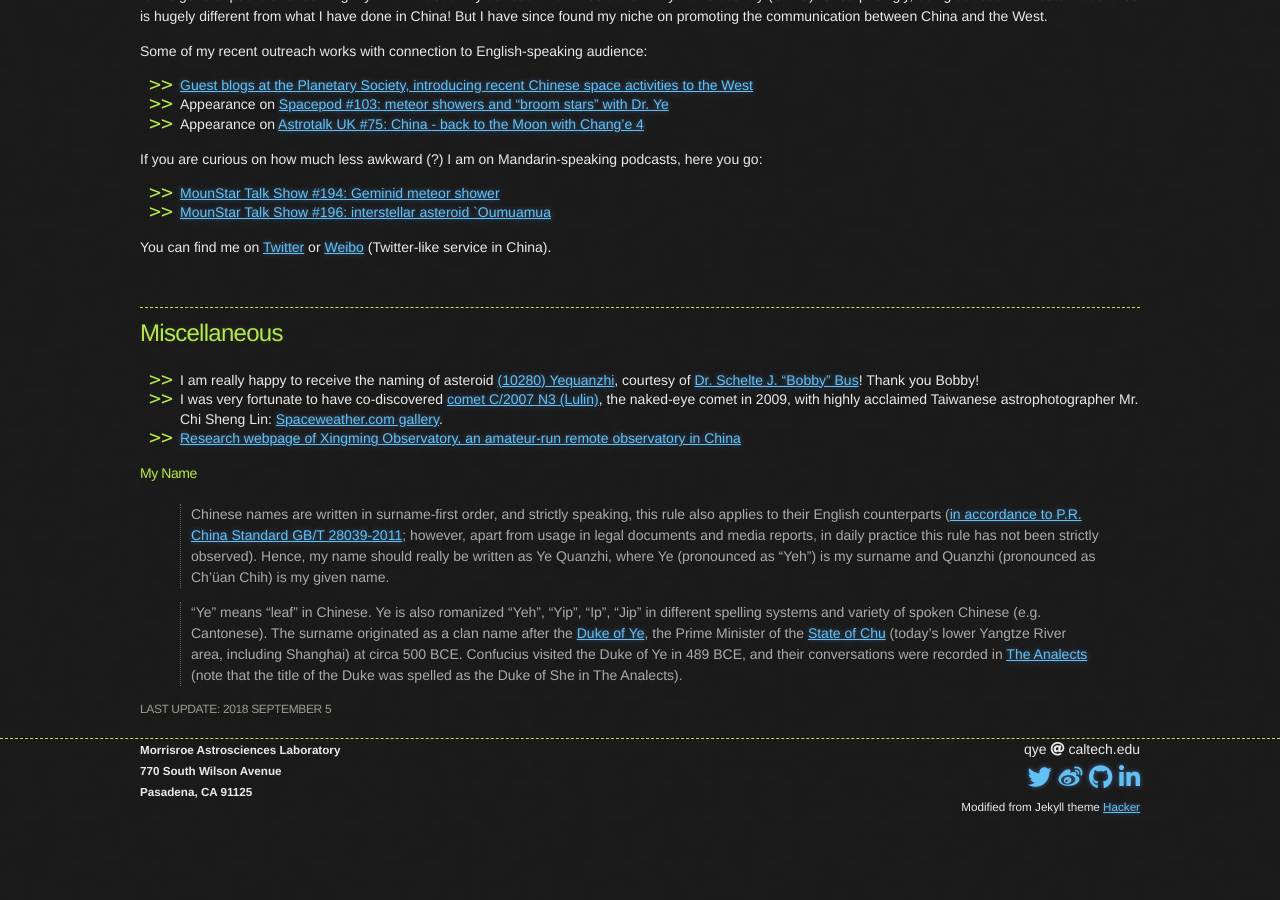
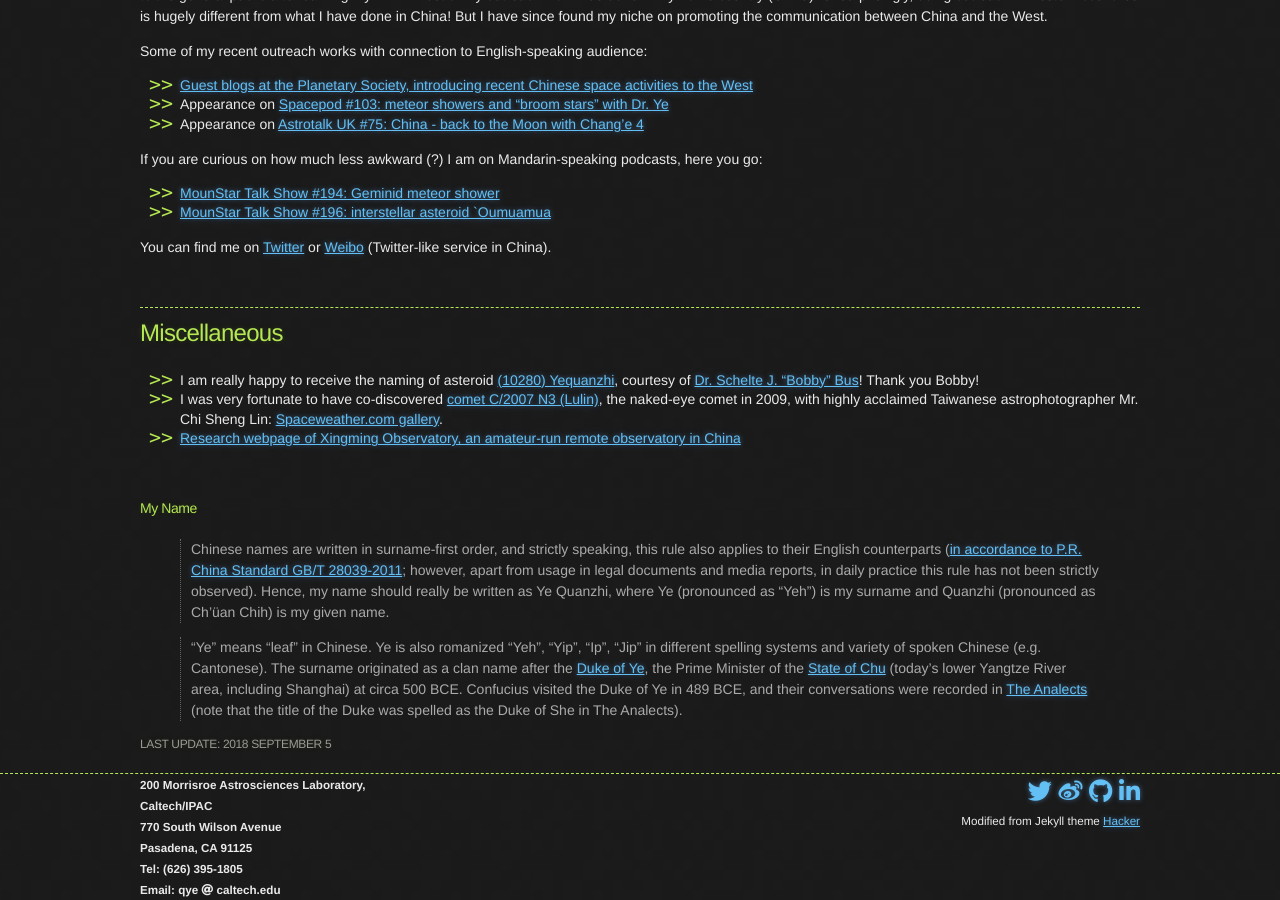
Before and after one commit to Yeqzids/Yeqzids.GitHub.io, a Jekyll site: the page built from index.md, in a window 1280 px wide and 900 px high, scrolled down 1087 px. Built offline with Jekyll 4.4.1, drawn with Linux system fonts in a browser that asks for light colours; nearby versions of some CDN libraries; before the commit the page ends 1926 px from its top, so only the background shows below that.

Commit message:
minor revision

```diff
--- a/_layouts/default.html
+++ b/_layouts/default.html
@@ -45,13 +45,13 @@
 
     <footer><div class="container">
       <div class="subcontainer_footer_left">
-        <small><strong>Morrisroe Astrosciences Laboratory<br>
+        <small><strong>200 Morrisroe Astrosciences Laboratory, Caltech/IPAC<br>
         770 South Wilson Avenue<br>
-        Pasadena, CA 91125</strong></small>
+        Pasadena, CA 91125<br>
+        Tel: (626) 395-1805<br>
+        Email: qye <i class="fas fa-at"></i> caltech.edu</strong></small>
       </div>
       <div class="subcontainer_footer_right">
-        qye <i class="fas fa-at"></i> caltech.edu
-        <br>
         <span style="font-size: 24px">
           <a href="https://twitter.com/Yeqzids"><i class="fab fa-twitter"></i></a>
           <a href="https://www.weibo.com/1705147594"><i class="fab fa-weibo"></i></a>
--- a/index.md
+++ b/index.md
@@ -68,6 +68,7 @@ You can find me on [Twitter](https://twitter.com/Yeqzids) or [Weibo](https://www
 * I was very fortunate to have co-discovered [comet C/2007 N3 (Lulin)](https://en.wikipedia.org/wiki/Comet_Lulin), the naked-eye comet in 2009, with highly acclaimed Taiwanese astrophotographer Mr. Chi Sheng Lin: [Spaceweather.com gallery](http://www.spaceweather.com/comets/gallery_lulin.htm).
 * [Research webpage of Xingming Observatory, an amateur-run remote observatory in China](http://www.astro.caltech.edu/~qye/xingming.html)
 
+<br>
 #### My Name
 
 > Chinese names are written in surname-first order, and strictly speaking, this rule also applies to their English counterparts ([in accordance to P.R. China Standard GB/T 28039-2011](http://www.moe.gov.cn/ewebeditor/uploadfile/2015/01/13/20150113091249368.pdf); however, apart from usage in legal documents and media reports, in daily practice this rule has not been strictly observed). Hence, my name should really be written as Ye Quanzhi, where Ye (pronounced as "Yeh") is my surname and Quanzhi (pronounced as Ch'üan Chih) is my given name.
```
